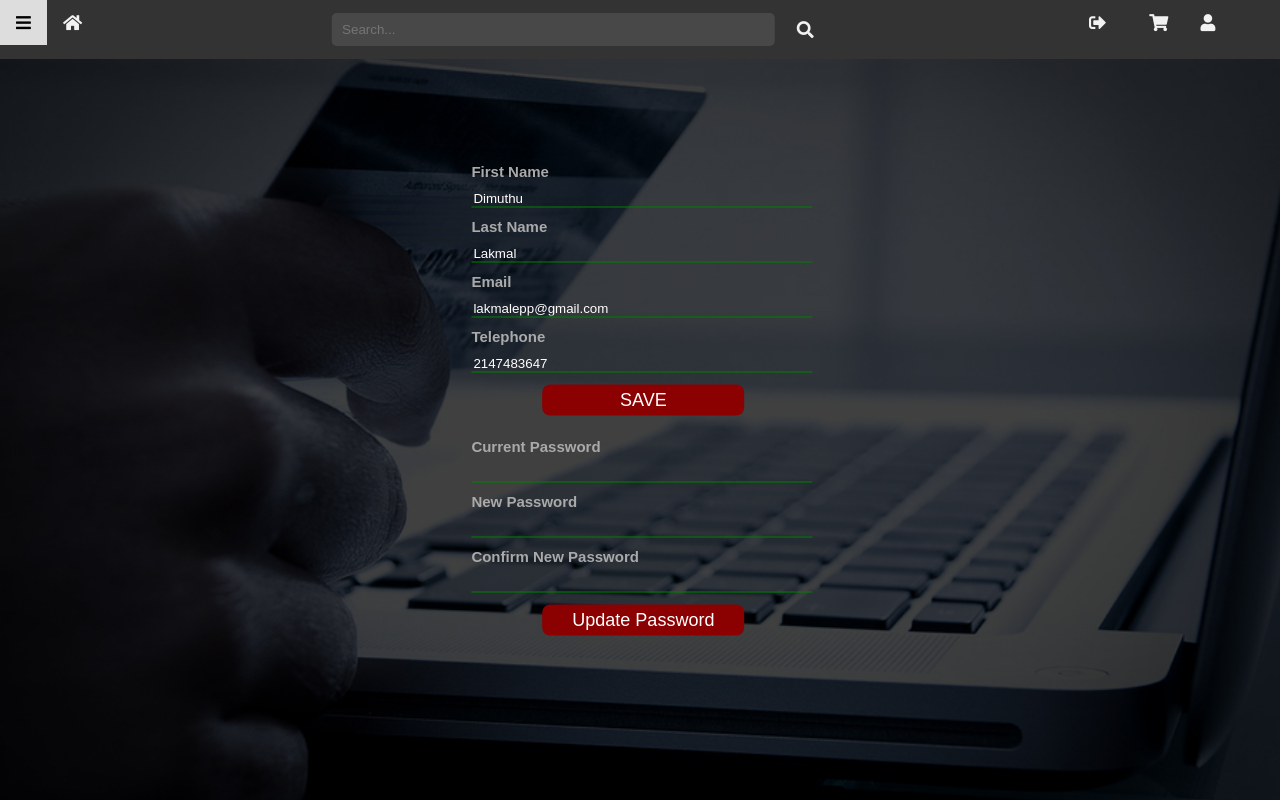
After one commit to Lakmal98/yoyo, a PHP site: page /user/profile in a window 1280 px wide. The commit adds this page. Run offline with PHP 8.4, Linux system fonts and the light colour scheme; a user stored in the database is signed in; data comes from the database, SQL or seed files in the repository; data that the repository does not hold is empty; some libraries are stand-ins or nearby versions.

Commit message:
Created profile info edit page

```diff
--- a/index.php
+++ b/index.php
@@ -31,6 +31,8 @@
       $_SESSION['userId'] = $resultCount['userId'];
       $_SESSION['userType'] = $resultCount['type'];
       $_SESSION['userStatus'] = $resultCount['status'];
+      $_SESSION['fName'] = $resultCount['fName'];
+      $_SESSION['lName'] = $resultCount['lName'];
       header("Refresh:0");
       die();
     } else {
--- /dev/null
+++ b/user/css/profile.css
@@ -0,0 +1,38 @@
+main {
+	position: absolute;
+	top: 50%;
+	left: 50%;
+	transform: translate(-50%, -50%);
+	font-size: 15px;
+}
+
+main > div > form input {
+	width: 100%;
+	margin-top: 10px;
+	outline-style: none;
+	border: none;
+	background-color: transparent;
+	border-bottom: solid green 1px;
+	color: #fff;
+}
+
+label {
+	display: block;
+	margin-top: 10px;
+	color: #aaa;
+	font-weight: bold;
+}
+
+.btn {
+	max-width: 60%;
+	transform: translateX(35%);
+	border-radius: 8px;
+	border: none;
+	background-color: darkred;
+	outline-style: none;
+	transition: 0.5s;
+}
+
+.btn:hover {
+	background-color: red;
+}
--- /dev/null
+++ b/user/profile.php
@@ -0,0 +1,97 @@
+<?php require_once('include/check-login.php'); ?>
+
+<?php
+	if (isset($_POST['save'])) {
+		$sql = "UPDATE user SET fName = '{$_POST['fName']}', lName = '{$_POST['lName']}', email = '{$_POST['email']}', tp = '{$_POST['tp']}';";
+
+		if ($conn->query($sql) === false) {
+			$msg = "<div style='color: red;'>Failed to Update<div>";
+		} else {
+			$msg = "<div style='color: green;'>Updated Successfully.<div>";
+		}
+	}
+ ?>
+
+<!DOCTYPE html>
+<html lang="en">
+<head>
+	<meta charset="UTF-8">
+	<meta name="viewport" content="width=device-width, initial-scale=1.0">
+	<title>YoYo Profile | <?php echo $_SESSION['fName'] . " " . $_SESSION['lName'] ; ?></title>
+
+	<link rel="stylesheet" type="text/css" href="../css/style.css" >
+	<link rel="stylesheet" type="text/css" href="css/user.css" >
+	<link rel="stylesheet" type="text/css" href="css/profile.css" >
+
+</head>
+<body>
+	<nav id="nav">
+	  <i class="fas fa-bars" onclick="//showSideNav();"></i>
+	  <a href="../index"><i class="fas fa-home"></i></a>
+	  <span>
+	  	<form action="index" method='get'>
+	  		<input type="text" name="s" id="searchBox" placeholder="Search...">
+	  		<button type="submit" name="q" id="submit" value="true"></button>
+	  	</form>
+		  <i class="fas fa-search" onclick="search();"></i>
+		  <a href="cart" target="_blank">
+		  	<i class="fas fa-shopping-cart">
+	  		 	<?php
+	  		 		$sql = "SELECT COUNT(userId) FROM cart WHERE userId = {$_SESSION['userId']};";
+	  		 		$result  = ($conn->query($sql))->fetch_array();
+	  		 		if ($result[0] > 0) {
+	  		 			echo "<span>{$result[0]}</span>";
+	  		 		}
+	  		 	 ?>
+		  	</i>
+		  </a>
+		  <a href="profile">
+		  	<i class="fas fa-user"></i>
+		  </a>
+		  <form action="<?php echo $_SERVER['PHP_SELF']; ?>" id='logout-form' method='post'>
+				<i class="fas fa-sign-out-alt" onclick="document.getElementById('logout-btn').click();"></i>
+			<button type="submit" name="logout" id="logout-btn"></button>
+		  </form>
+	  </span>
+	</nav>
+	<?php
+ 		$sql = "SELECT * FROM user WHERE userId = {$_SESSION['userId']};";
+ 		$result  = ($conn->query($sql))->fetch_array();
+ 	 ?>
+	<main>
+		<div class="form">
+			<form action="<?php echo $_SERVER['PHP_SELF']; ?>" method='post'>
+				<label>First Name</label>
+				<input type="text" name="fName" value="<?php echo $result['fName']; ?>">
+				<label>Last Name</label>
+				<input type="text" name="lName" value="<?php echo $result['lName']; ?>">
+				<label>Email</label>
+				<input type="email" name="email" value="<?php echo $result['email']; ?>">
+				<label>Telephone</label>
+				<input type="number" name="tp" value="<?php echo $result['tp']; ?>">
+				<?php
+					if (isset($_POST['save'])) {
+						echo $msg;
+						$msg = "";
+					}
+				 ?>
+				<button type="submit" name="save" class="btn">SAVE</button>
+			</form>
+		</div>
+		<div class="form2">
+			<form action="<?php echo $_SERVER['PHP_SELF']; ?>" method='post'>
+				<label>Current Password</label>
+				<input type="password" name="currentPass">
+				<label>New Password</label>
+				<input type="password" name="newPass">
+				<label>Confirm New Password</label>
+				<input type="password" name="newPassConf">
+				<button class="btn" type="submit" name="change">Update Password</button>
+			</form>
+		</div>
+	</main>
+	<script src="js/user.js"></script>
+</body>
+</html>
+
+<?php $conn->close(); ?>
```
Also changed, not shown: user/cart.php (+28 -4 lines), user/css/cart.css (+43 -1 lines), user/include/purchace.php (added, +46 -0 lines), user/index.php (+13 -3 lines), user/js/cart.js (+66 -1 lines).
